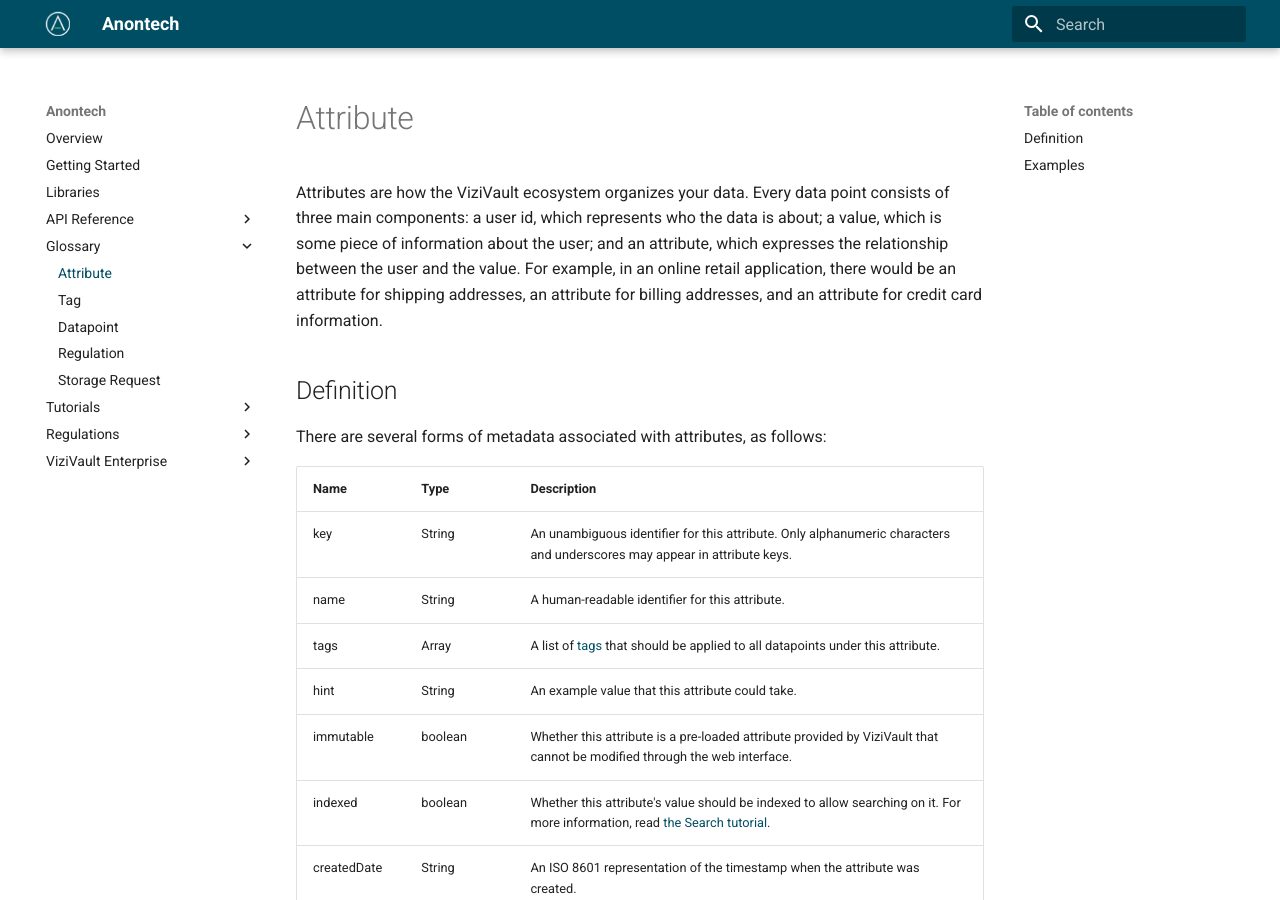
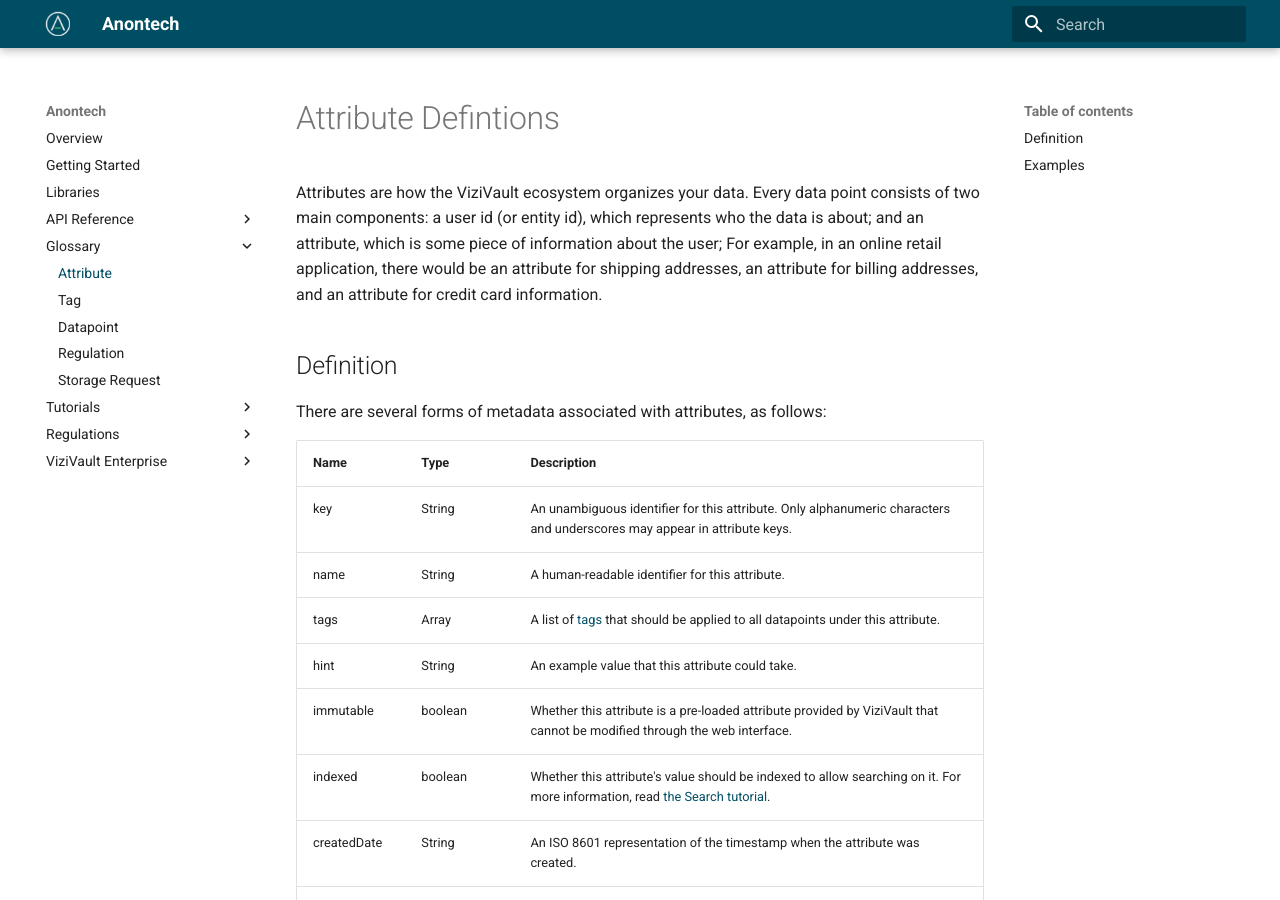
Before and after one commit to anontechnology/documentation, an MkDocs documentation site: the page built from docs/glossary/attribute.md, in a window 1280 px wide and 900 px high. Built offline with MkDocs 1.6.1 and Material for MkDocs 9.7.7, drawn with Linux system fonts in a browser that asks for light colours.

Commit message:
Update attribute.md

```diff
--- a/docs/glossary/attribute.md
+++ b/docs/glossary/attribute.md
@@ -1,6 +1,6 @@
-# Attribute
+# Attribute Defintions
 
-Attributes are how the ViziVault ecosystem organizes your data. Every data point consists of three main components: a user id, which represents who the data is about; a value, which is some piece of information about the user; and an attribute, which expresses the relationship between the user and the value. For example, in an online retail application, there would be an attribute for shipping addresses, an attribute for billing addresses, and an attribute for credit card information.
+Attributes are how the ViziVault ecosystem organizes your data. Every data point consists of two main components: a user id (or entity id), which represents who the data is about; and an attribute, which is some piece of information about the user; For example, in an online retail application, there would be an attribute for shipping addresses, an attribute for billing addresses, and an attribute for credit card information.
 
 ## Definition
 
```
